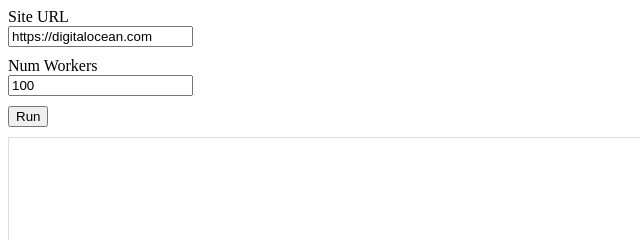
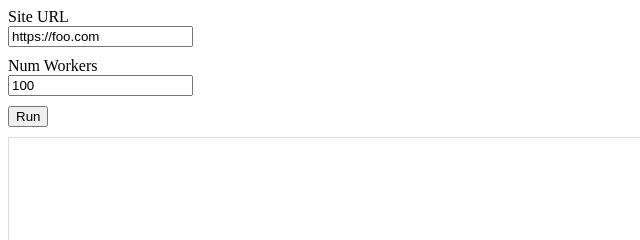
Before and after one commit to jordanpotter/sitemapper, a plain HTML site: page gui/index.html in a window 1280 px wide. Shown: the top 240 px of the page, 0-640 px from the left. Drawn offline with nearby package versions, Linux system fonts and the light colour scheme.

Commit message:
Replace default URL to foo.com

```diff
--- a/gui/index.html
+++ b/gui/index.html
@@ -46,7 +46,7 @@
     <body>
         <div class="input-container">
             <label>Site URL<label>
-            <input type="text" id="site-url" value="https://digitalocean.com">
+            <input type="text" id="site-url" value="https://foo.com">
         </div>
         <div class="input-container">
             <label>Num Workers<label>
```
Also changed, not shown: 1 other file.
